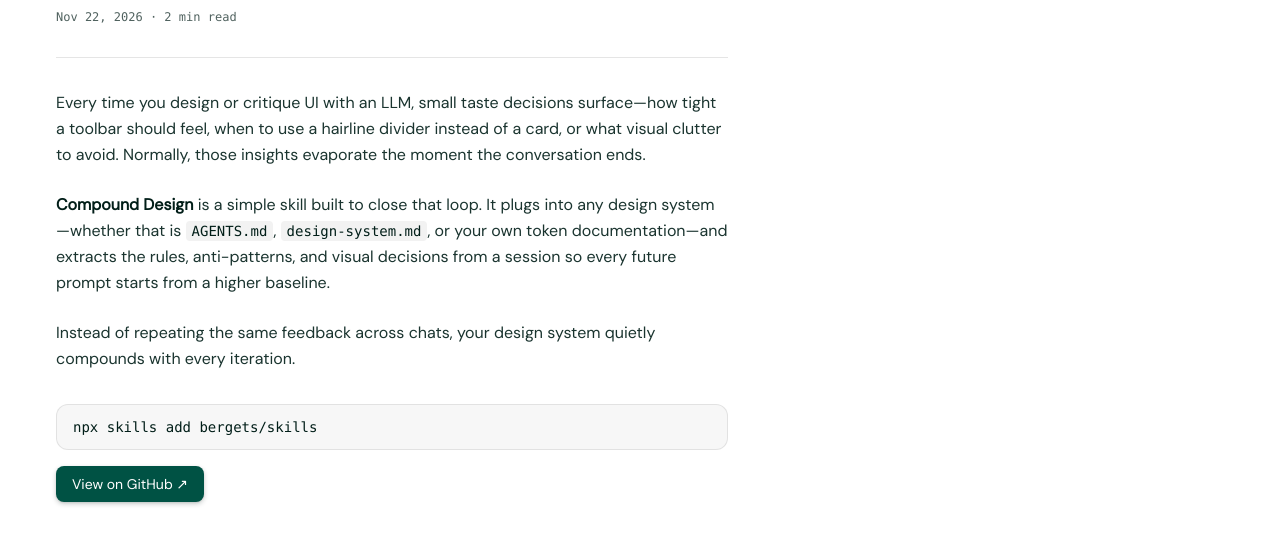
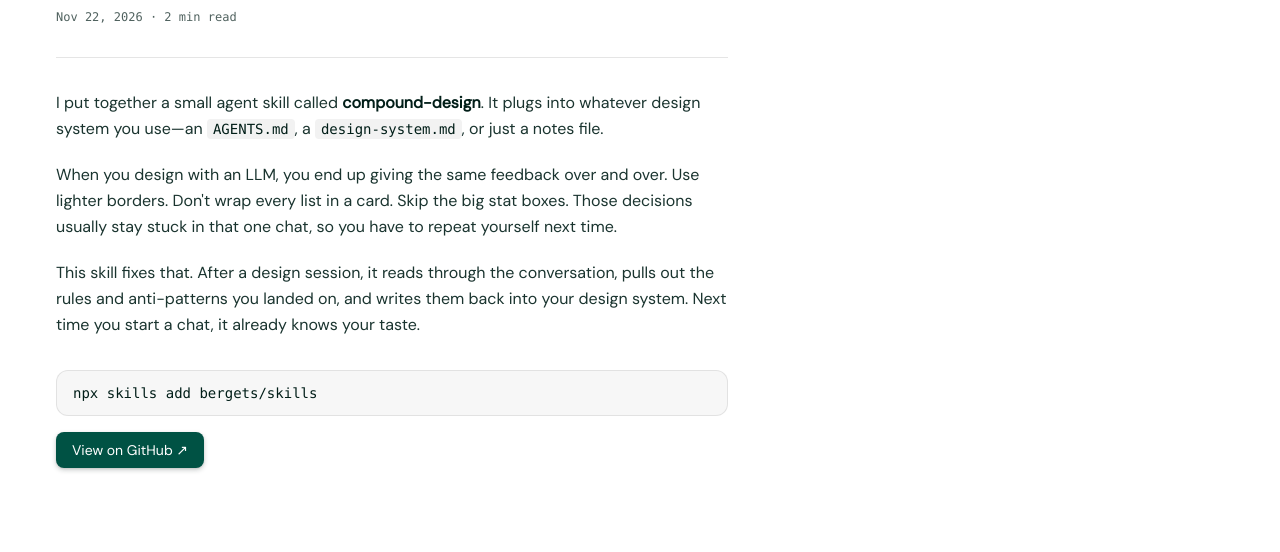
Before and after one commit to bergets/kohl-design, a Next.js app: page /notes/compound-design in a window 1280 px wide. Shown: the part 257-809 px from the top of the page. Built offline with nearby package versions, Linux system fonts and the light colour scheme.

Commit message:
chore(notes): simplify Compound Design note copy

```diff
--- a/app/notes/compound-design/page.tsx
+++ b/app/notes/compound-design/page.tsx
@@ -35,39 +35,38 @@ export default function CompoundDesignNotePage() {
             </p>
           </div>
 
-          <div className="border-t border-border/60 pt-8 space-y-6 font-sans text-base text-foreground/90 leading-relaxed">
+          <div className="border-t border-border/60 pt-8 space-y-5 font-sans text-base text-foreground/90 leading-relaxed">
             <p>
-              Every time you design or critique UI with an LLM, small taste
-              decisions surface—how tight a toolbar should feel, when to use a
-              hairline divider instead of a card, or what visual clutter to
-              avoid. Normally, those insights evaporate the moment the
-              conversation ends.
+              I put together a small agent skill called{" "}
+              <strong className="font-semibold text-foreground">
+                compound-design
+              </strong>
+              . It plugs into whatever design system you use—an{" "}
+              <code className="font-mono text-sm text-foreground bg-muted px-1.5 py-0.5 rounded">
+                AGENTS.md
+              </code>
+              , a{" "}
+              <code className="font-mono text-sm text-foreground bg-muted px-1.5 py-0.5 rounded">
+                design-system.md
+              </code>
+              , or just a notes file.
             </p>
 
             <p>
-              <strong className="font-semibold text-foreground">
-                Compound Design
-              </strong>{" "}
-              is a simple skill built to close that loop. It plugs into any
-              design system—whether that is{" "}
-              <code className="font-mono text-sm text-foreground bg-muted px-1.5 py-0.5 rounded">
-                AGENTS.md
-              </code>
-              ,{" "}
-              <code className="font-mono text-sm text-foreground bg-muted px-1.5 py-0.5 rounded">
-                design-system.md
-              </code>
-              , or your own token documentation—and extracts the rules,
-              anti-patterns, and visual decisions from a session so every future
-              prompt starts from a higher baseline.
+              When you design with an LLM, you end up giving the same feedback
+              over and over. Use lighter borders. Don&apos;t wrap every list in
+              a card. Skip the big stat boxes. Those decisions usually stay
+              stuck in that one chat, so you have to repeat yourself next time.
             </p>
 
             <p>
-              Instead of repeating the same feedback across chats, your design
-              system quietly compounds with every iteration.
+              This skill fixes that. After a design session, it reads through
+              the conversation, pulls out the rules and anti-patterns you
+              landed on, and writes them back into your design system. Next
+              time you start a chat, it already knows your taste.
             </p>
 
-            <div className="pt-2 space-y-4">
+            <div className="pt-3 space-y-4">
               <div className="rounded-lg bg-muted/60 border border-border/60 px-4 py-3 font-mono text-xs sm:text-sm text-foreground">
                 npx skills add bergets/skills
               </div>
--- a/app/notes/page.tsx
+++ b/app/notes/page.tsx
@@ -23,7 +23,7 @@ const NOTES: NoteItem[] = [
     date: "Nov 22, 2026",
     readingTime: "2 min read",
     snippet:
-      "A skill that plugs into any design system to extract rules, taste decisions, and anti-patterns from LLM conversations—so your system compounds over time.",
+      "A small skill that pulls design rules and anti-patterns out of your LLM chats and saves them to your design system, so you stop repeating yourself.",
   },
 ];
 
```
